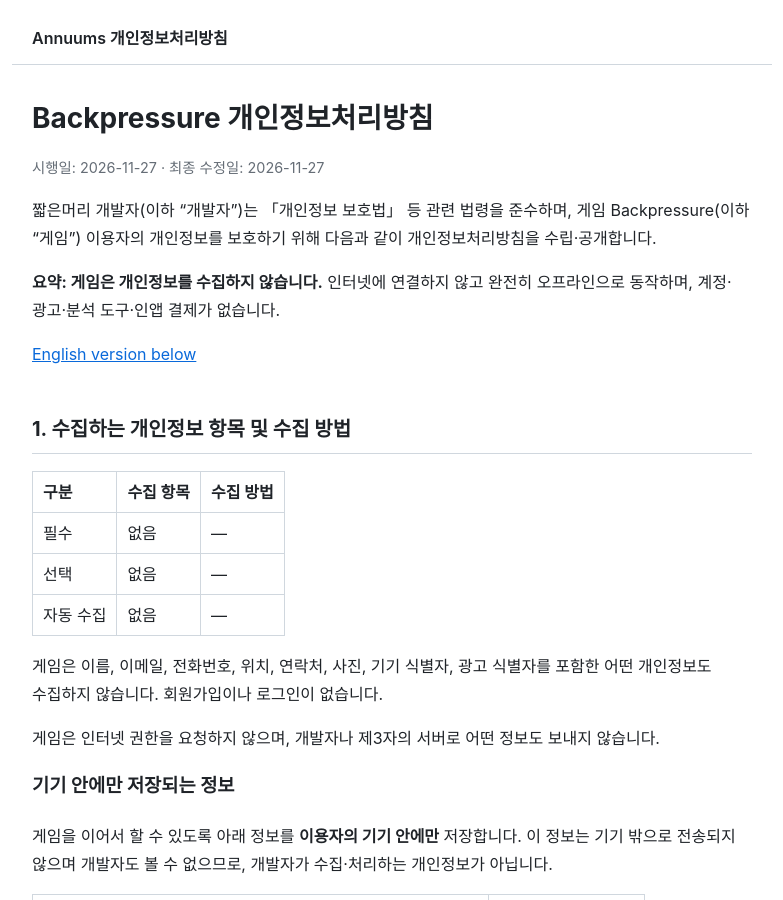
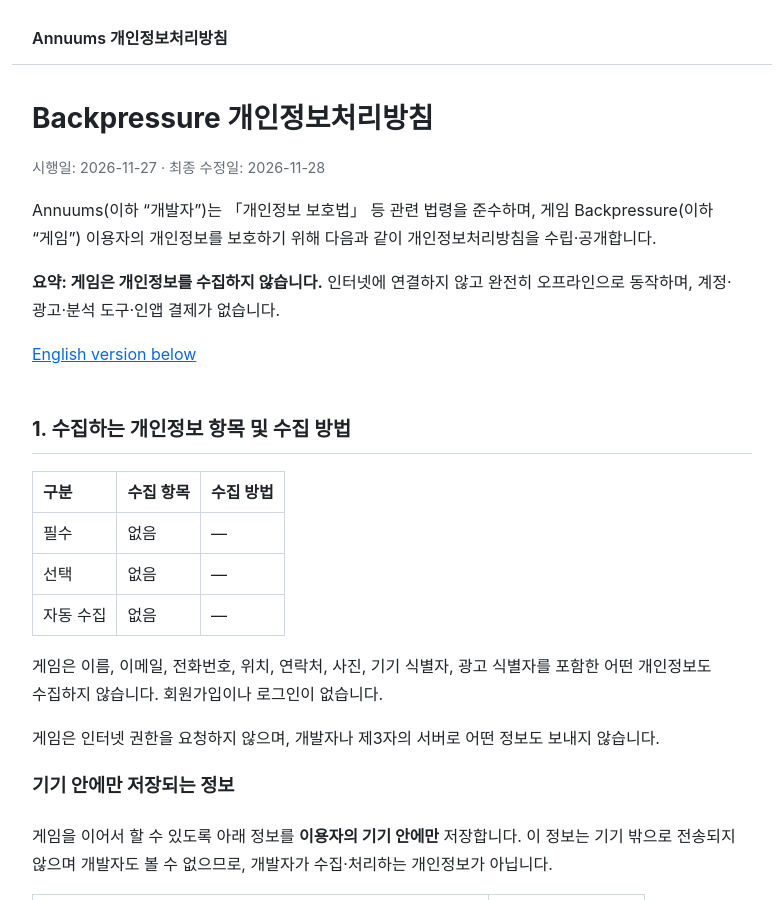
Before and after one commit to annuums/privacy-policy, a Jekyll site: the page built from _policies/backpressure.md, in a window 1280 px wide and 900 px high. Shown: the whole window, without its empty margins (248-1031 px from the left). Built offline with Jekyll 4.4.1, drawn with Linux system fonts in a browser that asks for light colours; some of the changed text lies outside the part shown.

Commit message:
Replace developer name with Annuums in Backpressure policy
Update last_updated date accordingly.

Co-Authored-By: Claude Sonnet 5.5 <noreply@anthropic.com>

```diff
--- a/_policies/backpressure.md
+++ b/_policies/backpressure.md
@@ -1,11 +1,11 @@
 ---
 title: "Backpressure 개인정보처리방침"
 effective_date: 2026-11-27
-last_updated: 2026-11-27
+last_updated: 2026-11-28
 description: "Backpressure 게임의 개인정보처리방침 (Privacy Policy)"
 ---
 
-짧은머리 개발자(이하 "개발자")는 「개인정보 보호법」 등 관련 법령을 준수하며, 게임 Backpressure(이하 "게임") 이용자의 개인정보를 보호하기 위해 다음과 같이 개인정보처리방침을 수립·공개합니다.
+Annuums(이하 "개발자")는 「개인정보 보호법」 등 관련 법령을 준수하며, 게임 Backpressure(이하 "게임") 이용자의 개인정보를 보호하기 위해 다음과 같이 개인정보처리방침을 수립·공개합니다.
 
 **요약: 게임은 개인정보를 수집하지 않습니다.** 인터넷에 연결하지 않고 완전히 오프라인으로 동작하며, 계정·광고·분석 도구·인앱 결제가 없습니다.
 
@@ -76,7 +76,7 @@ description: "Backpressure 게임의 개인정보처리방침 (Privacy Policy)"
 
 ## 10. 개인정보 보호책임자
 
-- 성명: 짧은머리 개발자
+- 서비스 제공자: Annuums
 - 연락처: ralsghks@gmail.com
 
 ## 11. 개인정보처리방침의 변경
@@ -89,7 +89,7 @@ description: "Backpressure 게임의 개인정보처리방침 (Privacy Policy)"
 
 **Backpressure Privacy Policy** — Effective date: November 27, 2026
 
-짧은머리 개발자 ("we") makes and provides the game Backpressure (the "Game"). This policy explains how the Game handles your information.
+Annuums ("we") makes and provides the game Backpressure (the "Game"). This policy explains how the Game handles your information.
 
 **Summary: the Game collects no personal information.** It works fully offline and has no accounts, ads, analytics, or in-app purchases.
 
```
